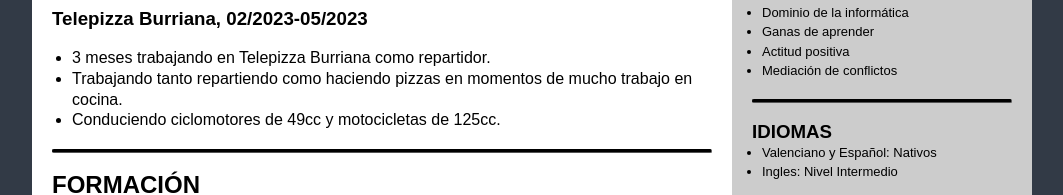
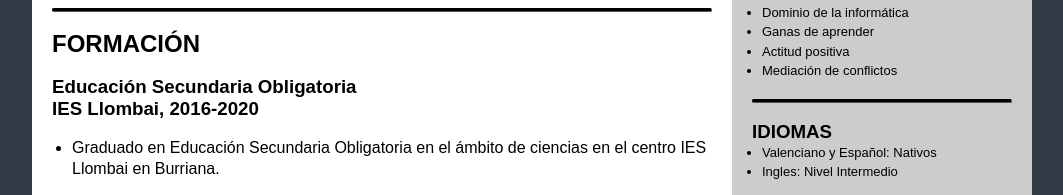
Before and after one commit to JoseMasiaTormo/JoseMasiaTormo.github.io, a plain HTML site: page index.html in a window 1280 px wide. Shown: the part 527-722 px from the top of the page, without its empty margins (108-1171 px from the left). Drawn offline with Linux system fonts and the light colour scheme.

Commit message:
Update index.html

```diff
--- a/index.html
+++ b/index.html
@@ -35,16 +35,6 @@
                             <li>Práctica en el montaje de ordenadores, atención al cliente y realización de
                                 pruebas a productos defectuosos.</li>
                             <li>Algo de experiencia en el programa Microsoft Dynamics NAV.</li>
-                        </ul>
-                    </h4>
-                    <br>
-                    <h3>Telepizza Burriana, 02/2023-05/2023</h3>
-                    <br>
-                    <h4>
-                        <ul>
-                            <li>3 meses trabajando en Telepizza Burriana como repartidor.</li>
-                            <li>Trabajando tanto repartiendo como haciendo pizzas en momentos de mucho trabajo en cocina.</li>
-                            <li>Conduciendo ciclomotores de 49cc y motocicletas de 125cc.</li>
                         </ul>
                     </h4>
                     <br>
```
